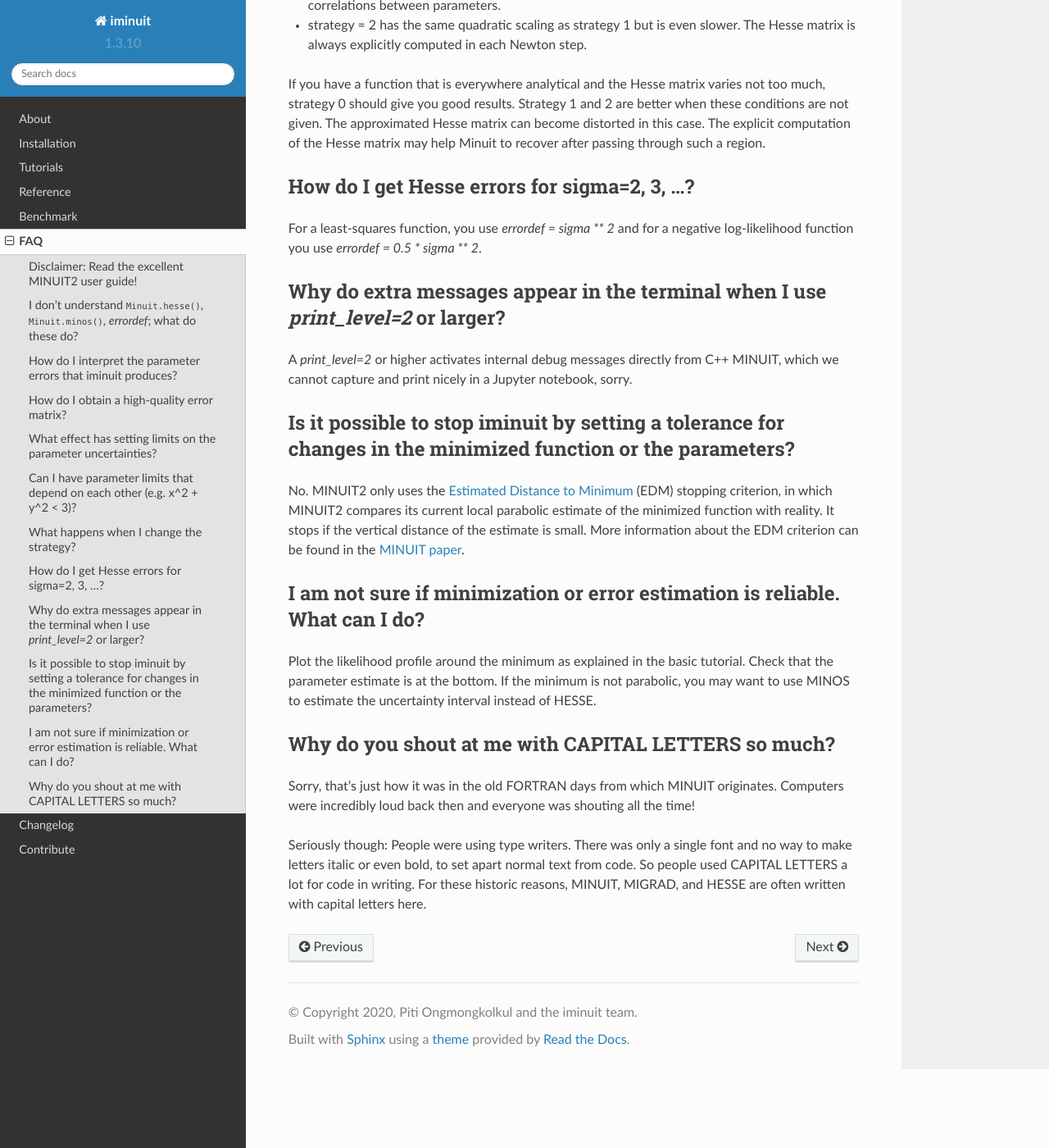
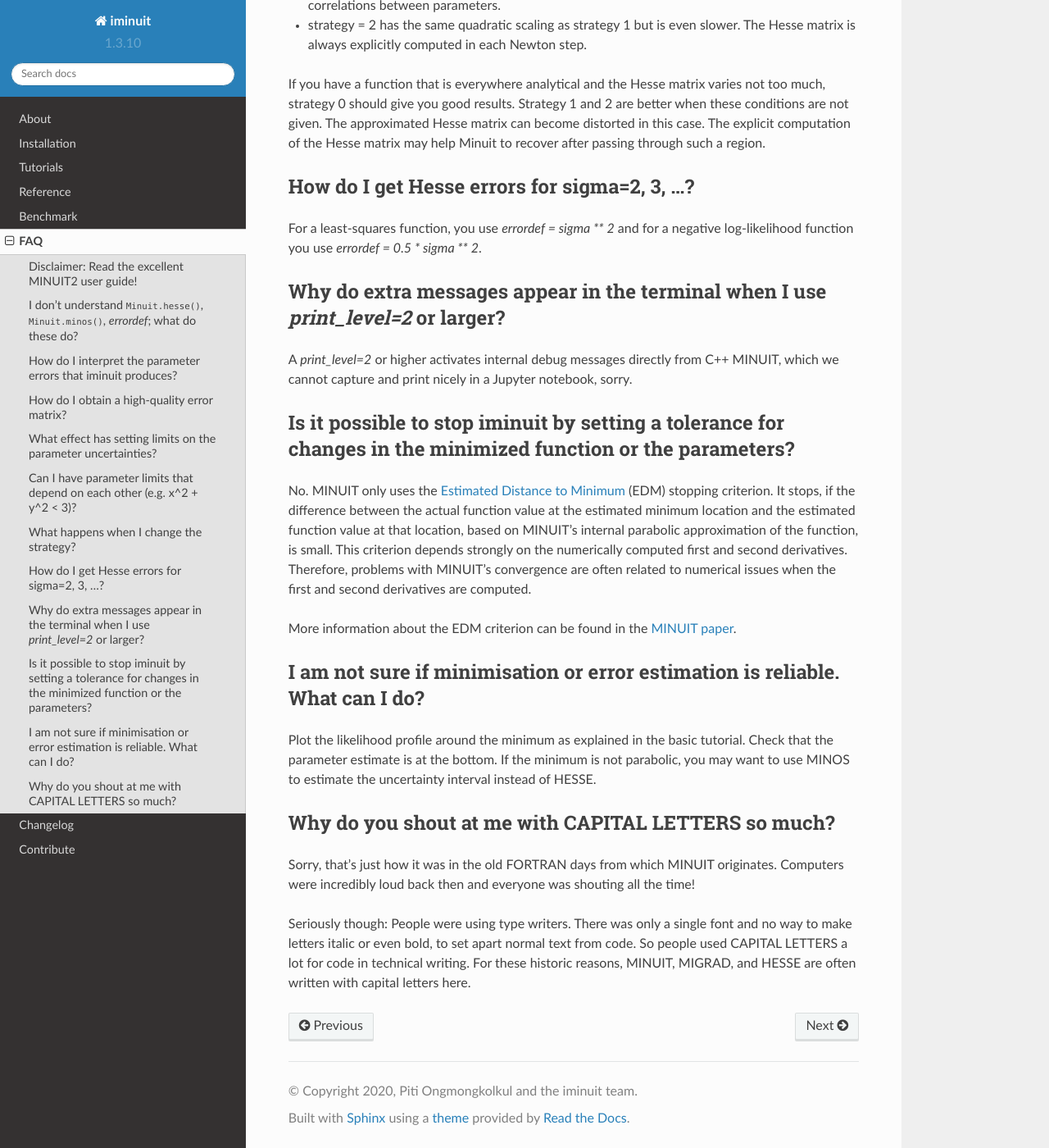
Before and after one commit to scikit-hep/iminuit, a Sphinx documentation site: the page built from doc/faq.rst, in a window 1280 px wide and 1400 px high, scrolled down 1645 px. Shown: the whole window at 82% size. Built offline with Sphinx 7.4.7 and the Read the Docs theme 2.0.0, drawn with Linux system fonts in a browser that asks for light colours; the version number is read from the project's files by our own code.

Commit message:
small doc improvement

```diff
--- a/doc/faq.rst
+++ b/doc/faq.rst
@@ -63,9 +63,11 @@ A `print_level=2` or higher activates internal debug messages directly from C++
 Is it possible to stop iminuit by setting a tolerance for changes in the minimized function or the parameters?
 --------------------------------------------------------------------------------------------------------------------
 
-No. MINUIT2 only uses the `Estimated Distance to Minimum`_ (EDM) stopping criterion, in which MINUIT2 compares its current local parabolic estimate of the minimized function with reality. It stops if the vertical distance of the estimate is small. More information about the EDM criterion can be found in the `MINUIT paper`_.
+No. MINUIT only uses the `Estimated Distance to Minimum`_ (EDM) stopping criterion. It stops, if the difference between the actual function value at the estimated minimum location and the estimated function value at that location, based on MINUIT's internal parabolic approximation of the function, is small. This criterion depends strongly on the numerically computed first and second derivatives. Therefore, problems with MINUIT's convergence are often related to numerical issues when the first and second derivatives are computed.
 
-I am not sure if minimization or error estimation is reliable. What can I do?
+More information about the EDM criterion can be found in the `MINUIT paper`_.
+
+I am not sure if minimisation or error estimation is reliable. What can I do?
 -----------------------------------------------------------------------------
 
 Plot the likelihood profile around the minimum as explained in the basic tutorial. Check that the parameter estimate is at the bottom. If the minimum is not parabolic, you may want to use MINOS to estimate the uncertainty interval instead of HESSE.
@@ -75,4 +77,4 @@ Why do you shout at me with CAPITAL LETTERS so much?
 
 Sorry, that's just how it was in the old FORTRAN days from which MINUIT originates. Computers were incredibly loud back then and everyone was shouting all the time!
 
-Seriously though: People were using type writers. There was only a single font and no way to make letters italic or even bold, to set apart normal text from code. So people used CAPITAL LETTERS a lot for code in writing. For these historic reasons, MINUIT, MIGRAD, and HESSE are often written with capital letters here.
+Seriously though: People were using type writers. There was only a single font and no way to make letters italic or even bold, to set apart normal text from code. So people used CAPITAL LETTERS a lot for code in technical writing. For these historic reasons, MINUIT, MIGRAD, and HESSE are often written with capital letters here.
```
